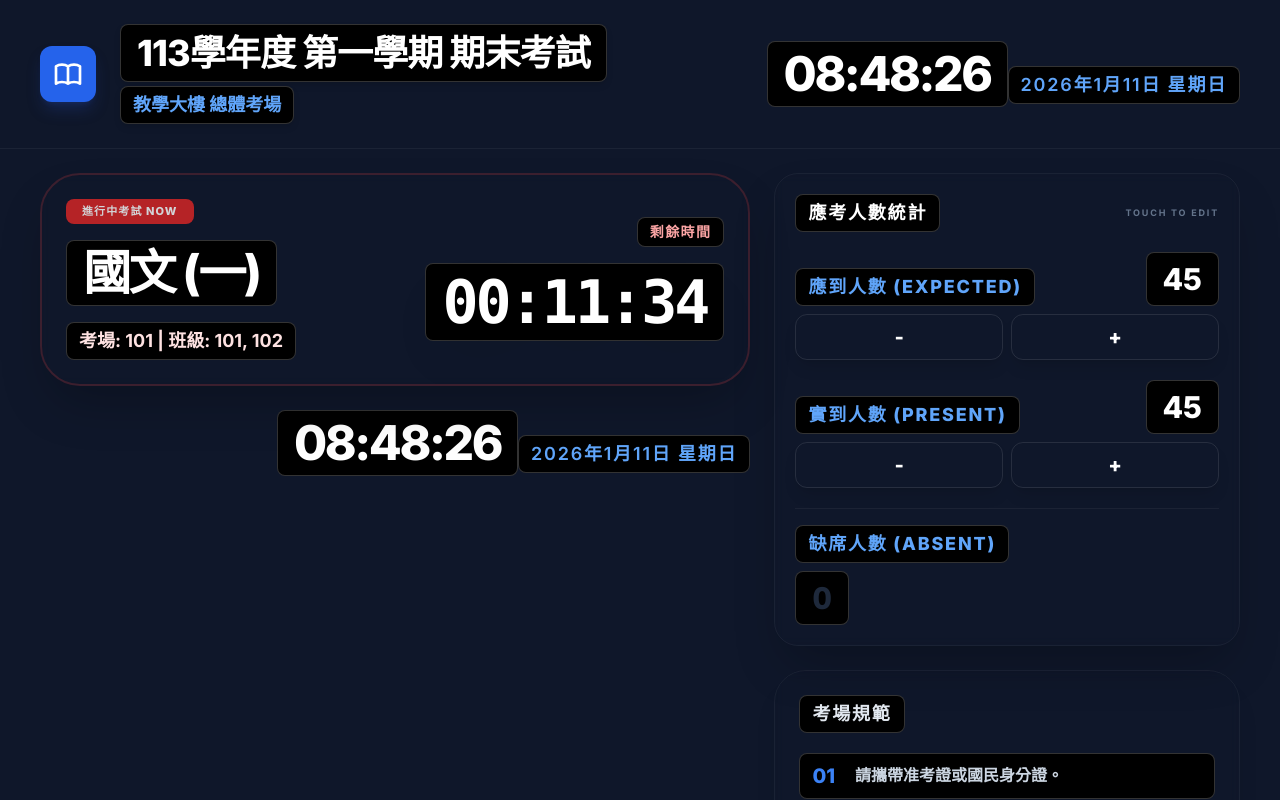
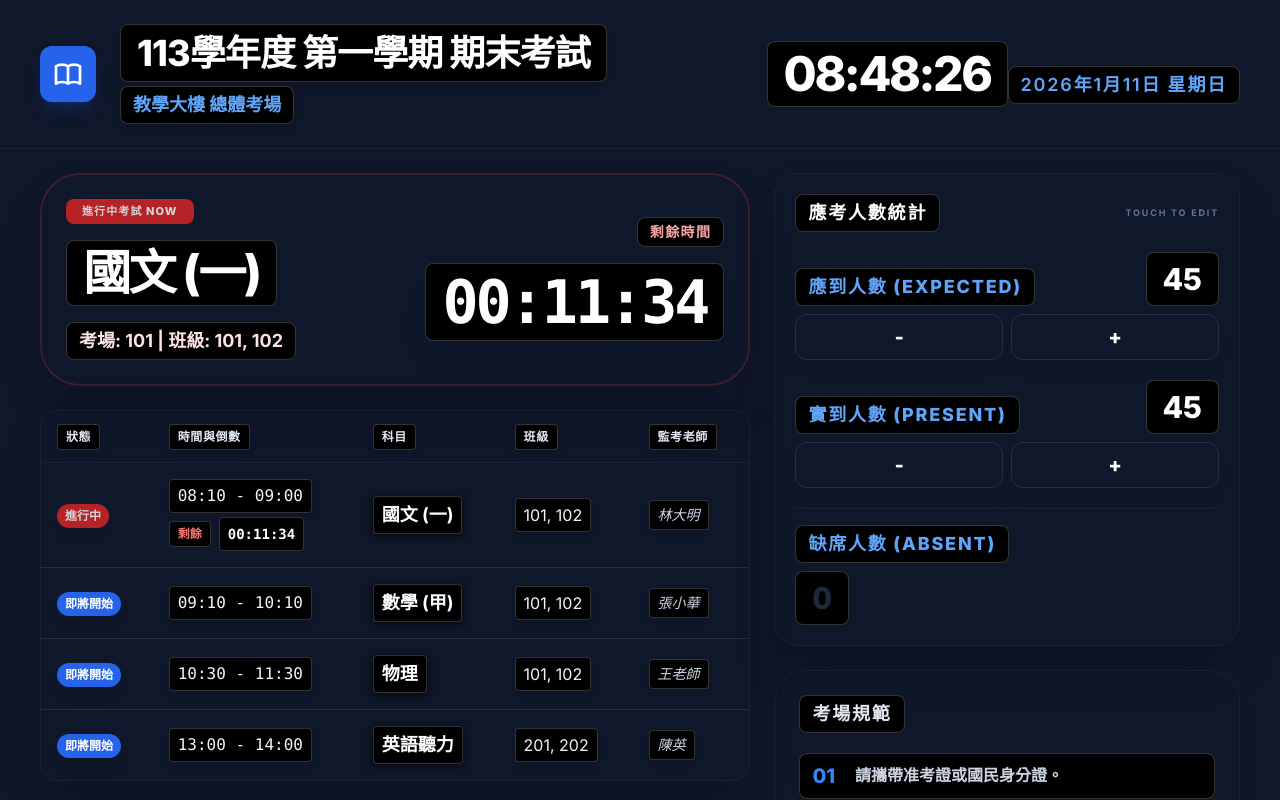
Before and after one commit to Rong-bit/Exam, a React (Vite) app: page / in a window 1280 px wide. Shown: the top 800 px of the page. Built offline with nearby package versions, Linux system fonts and the light colour scheme.

Commit message:
Update ExamTable.tsx

```diff
--- a/components/ExamTable.tsx
+++ b/components/ExamTable.tsx
@@ -1,24 +1,95 @@
 
-import React, { useState, useEffect } from 'react';
+import React from 'react';
+import { ExamSession } from '../types';
+import CountdownTimer from './CountdownTimer';
 
-const Clock: React.FC = () => {
-  const [time, setTime] = useState(new Date());
+interface ExamTableProps {
+  sessions: ExamSession[];
+  currentTime: string;
+}
 
-  useEffect(() => {
-    const timer = setInterval(() => setTime(new Date()), 1000);
-    return () => clearInterval(timer);
-  }, []);
+const ExamTable: React.FC<ExamTableProps> = ({ sessions, currentTime }) => {
+  const getStatus = (start: string, end: string) => {
+    if (currentTime < start) return 'upcoming';
+    if (currentTime >= start && currentTime < end) return 'ongoing';
+    return 'finished';
+  };
 
   return (
-    <div className="text-right">
-      <div className="text-5xl font-black text-white tracking-tighter px-4 py-2 bg-black border border-white/20 rounded-lg inline-block">
-        {time.toLocaleTimeString('zh-TW', { hour12: false, hour: '2-digit', minute: '2-digit', second: '2-digit' })}
-      </div>
-      <div className="text-blue-400 font-semibold text-lg uppercase tracking-widest mt-1 px-3 py-1 bg-black border border-white/20 rounded-lg inline-block">
-        {time.toLocaleDateString('zh-TW', { year: 'numeric', month: 'long', day: 'numeric', weekday: 'long' })}
-      </div>
+    <div className="overflow-hidden rounded-2xl border border-white/5 bg-transparent backdrop-blur-sm shadow-2xl">
+      <table className="w-full text-left border-collapse">
+        <thead>
+          <tr className="bg-transparent">
+            <th className="px-4 py-3 border-b border-white/5"><span className="text-slate-200 font-bold uppercase tracking-wider text-xs drop-shadow-md px-2 py-1 bg-black border border-white/20 rounded inline-block">狀態</span></th>
+            <th className="px-4 py-3 border-b border-white/5"><span className="text-slate-200 font-bold uppercase tracking-wider text-xs drop-shadow-md px-2 py-1 bg-black border border-white/20 rounded inline-block">時間與倒數</span></th>
+            <th className="px-4 py-3 border-b border-white/5"><span className="text-slate-200 font-bold uppercase tracking-wider text-xs drop-shadow-md px-2 py-1 bg-black border border-white/20 rounded inline-block">科目</span></th>
+            <th className="px-4 py-3 border-b border-white/5"><span className="text-slate-200 font-bold uppercase tracking-wider text-xs drop-shadow-md px-2 py-1 bg-black border border-white/20 rounded inline-block">班級</span></th>
+            <th className="px-4 py-3 border-b border-white/5"><span className="text-slate-200 font-bold uppercase tracking-wider text-xs drop-shadow-md px-2 py-1 bg-black border border-white/20 rounded inline-block">監考老師</span></th>
+          </tr>
+        </thead>
+        <tbody className="divide-y divide-white/10">
+          {sessions.length === 0 ? (
+            <tr>
+              <td colSpan={5} className="px-6 py-12 text-center text-slate-300 text-lg font-medium">
+                目前尚無安排考試行程
+              </td>
+            </tr>
+          ) : (
+            sessions.sort((a, b) => a.startTime.localeCompare(b.startTime)).map((session) => {
+              const status = getStatus(session.startTime, session.endTime);
+              return (
+                <tr
+                  key={session.id}
+                  className={`transition-colors duration-300 bg-transparent`}
+                >
+                  <td className="px-4 py-4">
+                    {status === 'ongoing' ? (
+                      <span className="inline-flex items-center px-2 py-1 rounded-full text-xs font-bold bg-red-600 text-white animate-pulse shadow-lg">
+                        進行中
+                      </span>
+                    ) : status === 'upcoming' ? (
+                      <span className="inline-flex items-center px-2 py-1 rounded-full text-xs font-bold bg-blue-600 text-white shadow-lg">
+                        即將開始
+                      </span>
+                    ) : (
+                      <span className="inline-flex items-center px-2 py-1 rounded-full text-xs font-bold bg-slate-700/80 text-slate-300">
+                        已結束
+                      </span>
+                    )}
+                  </td>
+                  <td className="px-4 py-4 font-mono">
+                    <div className="text-base text-slate-100 drop-shadow-md px-2 py-1 bg-black border border-white/20 rounded inline-block">
+                      {session.startTime} - {session.endTime}
+                    </div>
+                    {status === 'ongoing' && (
+                      <div className="mt-1 flex items-center gap-2">
+                        <span className="text-xs text-red-400 font-bold uppercase px-2 py-1 bg-black border border-white/20 rounded">剩餘</span>
+                        <span className="px-2 py-1 bg-black border border-white/20 rounded">
+                          <CountdownTimer
+                            endTime={session.endTime}
+                            className="text-sm text-white font-black drop-shadow-sm"
+                          />
+                        </span>
+                      </div>
+                    )}
+                  </td>
+                  <td className="px-4 py-4 text-lg font-bold text-white drop-shadow-[0_2px_4px_rgba(0,0,0,0.8)]">
+                    <span className="px-2 py-1 bg-black border border-white/20 rounded inline-block">{session.subject}</span>
+                  </td>
+                  <td className="px-4 py-4 text-base text-slate-100 drop-shadow-md">
+                    <span className="px-2 py-1 bg-black border border-white/20 rounded inline-block">{session.class}</span>
+                  </td>
+                  <td className="px-4 py-4 text-sm text-slate-300 italic drop-shadow-md">
+                    <span className="px-2 py-1 bg-black border border-white/20 rounded inline-block">{session.invigilator || '--'}</span>
+                  </td>
+                </tr>
+              );
+            })
+          )}
+        </tbody>
+      </table>
     </div>
   );
 };
 
-export default Clock;
+export default ExamTable;
```
